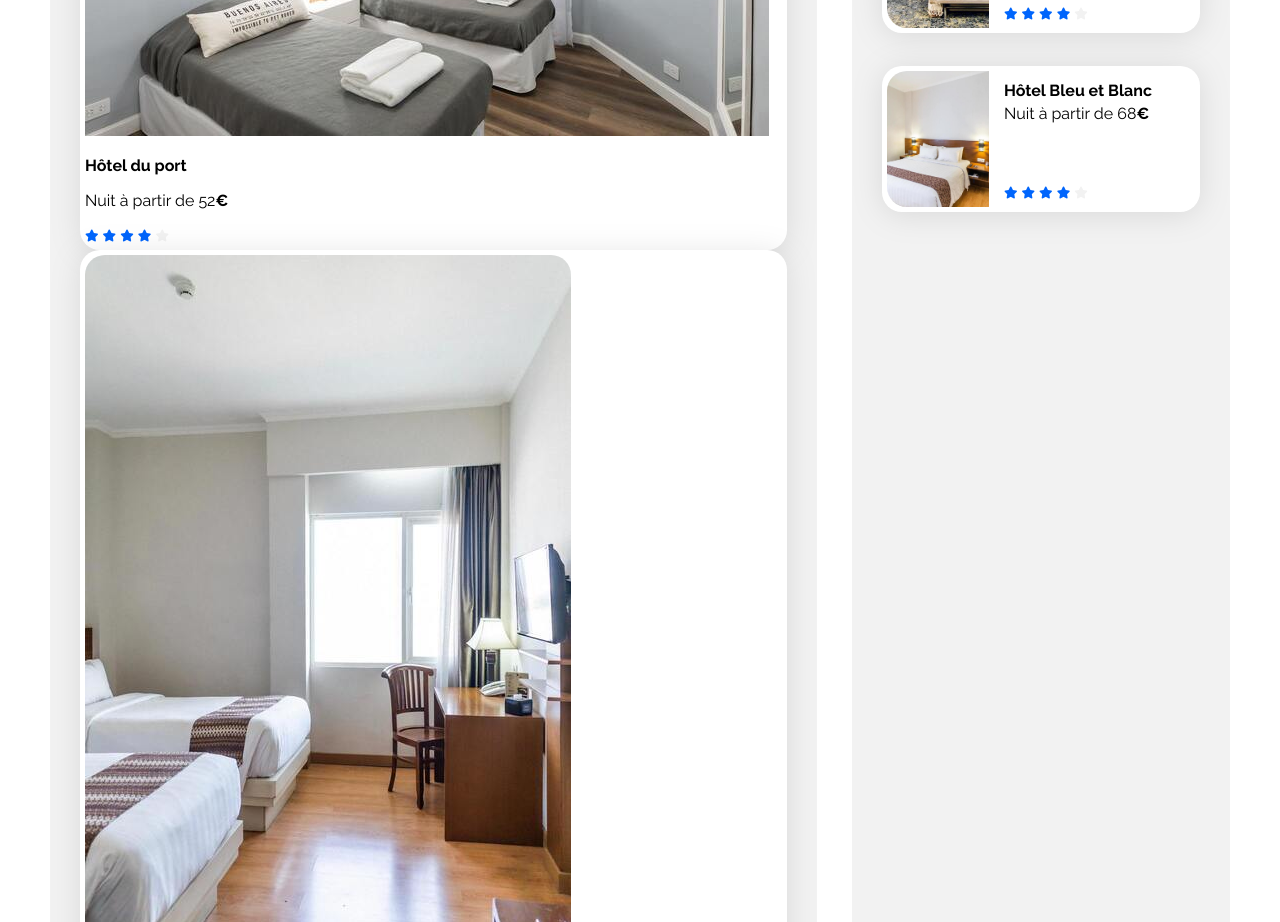
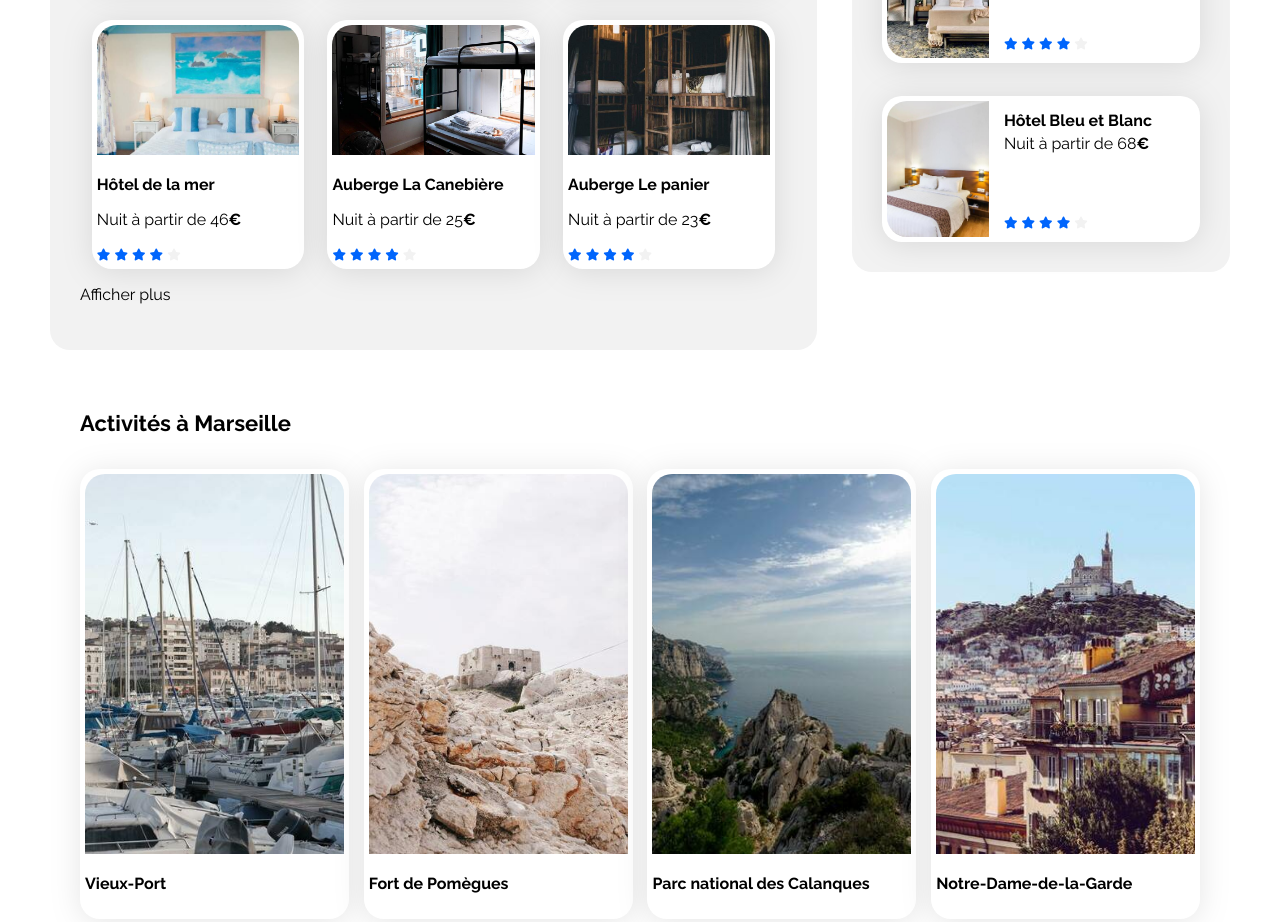
Before and after one commit to LaeliSvaad/OC_Projet-3_Booki, a plain HTML site: page index.html in a window 1280 px wide. Shown: the part 786-1708 px from the top of the page. Drawn offline with Linux system fonts and the light colour scheme.

Commit message:
CSS flexbox fonctionnel - des détails à parfaire

```diff
--- a/css/style.css
+++ b/css/style.css
@@ -28,6 +28,10 @@ body {
     box-sizing: border-box;
 }
 
+.recherche, .hebergements-and-populaires, .activites {
+    margin-bottom: 30px;
+}
+
 a {
     color: inherit;
     text-decoration: none;
@@ -39,6 +43,7 @@ a {
 }
 
 .card {
+    margin-top: 33px;
     background-color: white;
     border-radius: 20px;
     padding: 5px;
@@ -90,10 +95,12 @@ nav, .navigation-list, .navigation-list li{
 .navigation-list{
     height: 100%;
     margin: 0px;
+    padding: 0px;
     list-style-type: none;
     display: flex;
     flex-direction: row;
     justify-content: space-between;
+    font-size: 100%;
 }
 
 .navigation-list li{
@@ -107,6 +114,10 @@ nav, .navigation-list, .navigation-list li{
 }
 
 /****** Recherche ***********/
+/*.recherche{
+    margin-bottom: 30px;
+}*/
+
 .recherche >div{
     margin-top: 30px;
 }
@@ -217,6 +228,7 @@ nav, .navigation-list, .navigation-list li{
 .hebergements-and-populaires {
     display: flex;
     justify-content: space-between;
+    align-items: flex-start
 }
 
 .hebergements-and-populaires section {
@@ -229,9 +241,26 @@ nav, .navigation-list, .navigation-list li{
 /****** Hebergements ***********/
 .hebergements {
     width: 65%;
+    min-height: 700px;
+    display: flex;
+    flex-direction: column;
+    justify-content: space-between;
+}
+
+.hebergements-cards {
+    display: flex;
+    flex-direction: row;
+    justify-content: space-around;
+    flex-wrap: wrap;
+}
+
+.hebergements-cards a {
+    width: 30%;
 }
 
 .hebergements-cards img{
+    width: 100%;
+    height: 130px;
     border-top-left-radius: 20px;
     border-top-right-radius: 20px;
 }
@@ -249,7 +278,6 @@ nav, .navigation-list, .navigation-list li{
 
 .populaires-cards .card {
     display: flex;
-    margin-top: 33px;
 }
 
 .populaires-cards img {
@@ -282,11 +310,32 @@ nav, .navigation-list, .navigation-list li{
 }
 
 /****** Activites ***********/
+.activites {
+    padding: 30px;
+}
+
+.activites-cards {
+    display: flex;
+    flex-direction: row;
+    justify-content: space-between;
+}
+
+.activites-cards a{
+    width: 24%;
+}
+
+.activites-cards .card{
+    height: 440px;
+}
+
 .activites-cards img{
+    height: 380px;
+    width: 100%;
     border-top-left-radius: 20px;
     border-top-right-radius: 20px;
 }
 
+/****** Footer ***********/
 footer{
     background-color: var(--main-bg-color);
     display: flex;
--- a/index.html
+++ b/index.html
@@ -175,6 +175,9 @@
                             </article>
                         </a>
                     </div>
+                    <div>
+                        <p>Afficher plus</p>
+                    </div>
                 </section>
                 <section class="populaires">
                     <div class="populaires-title">
```
Lines whose indentation alone changed are shown as unchanged.
